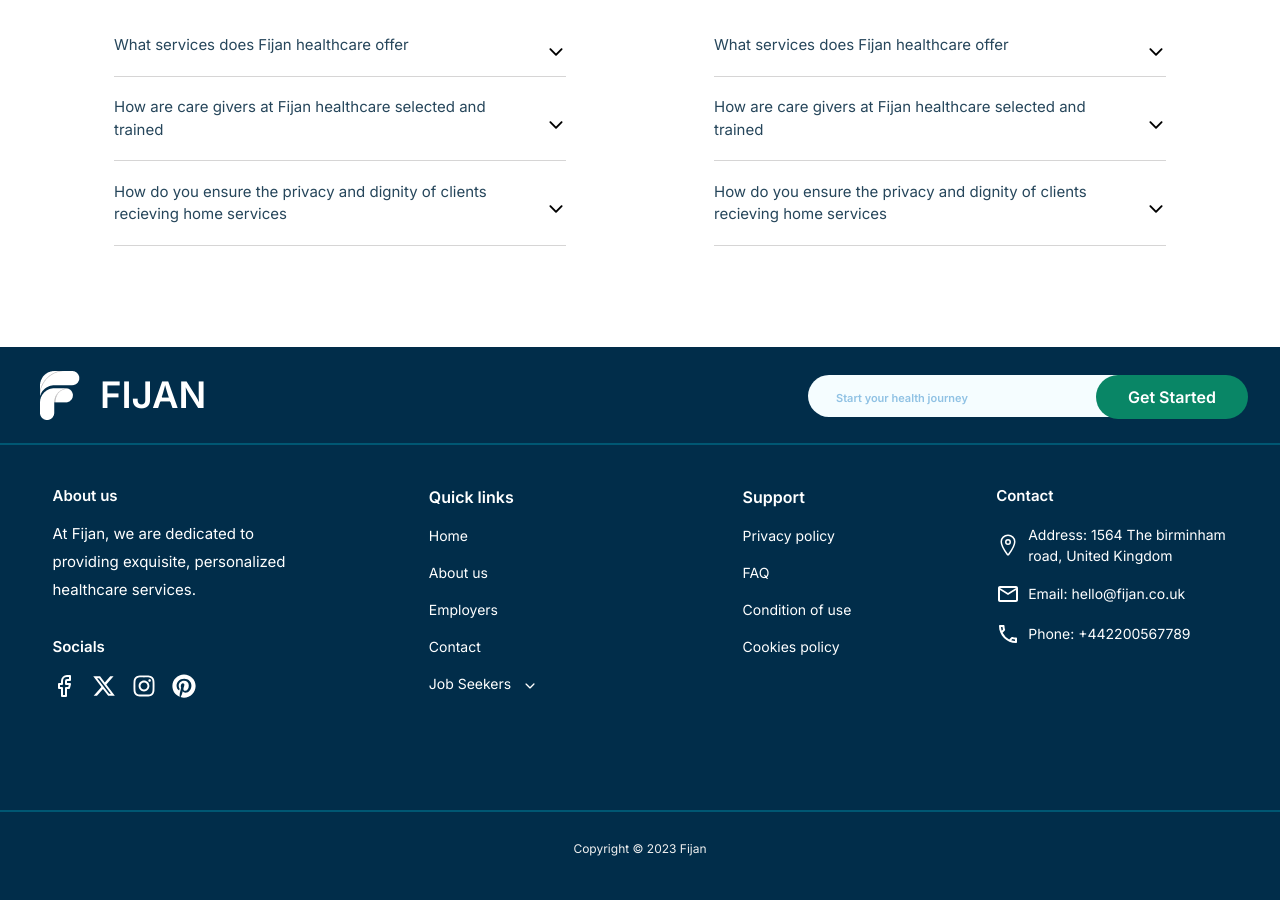
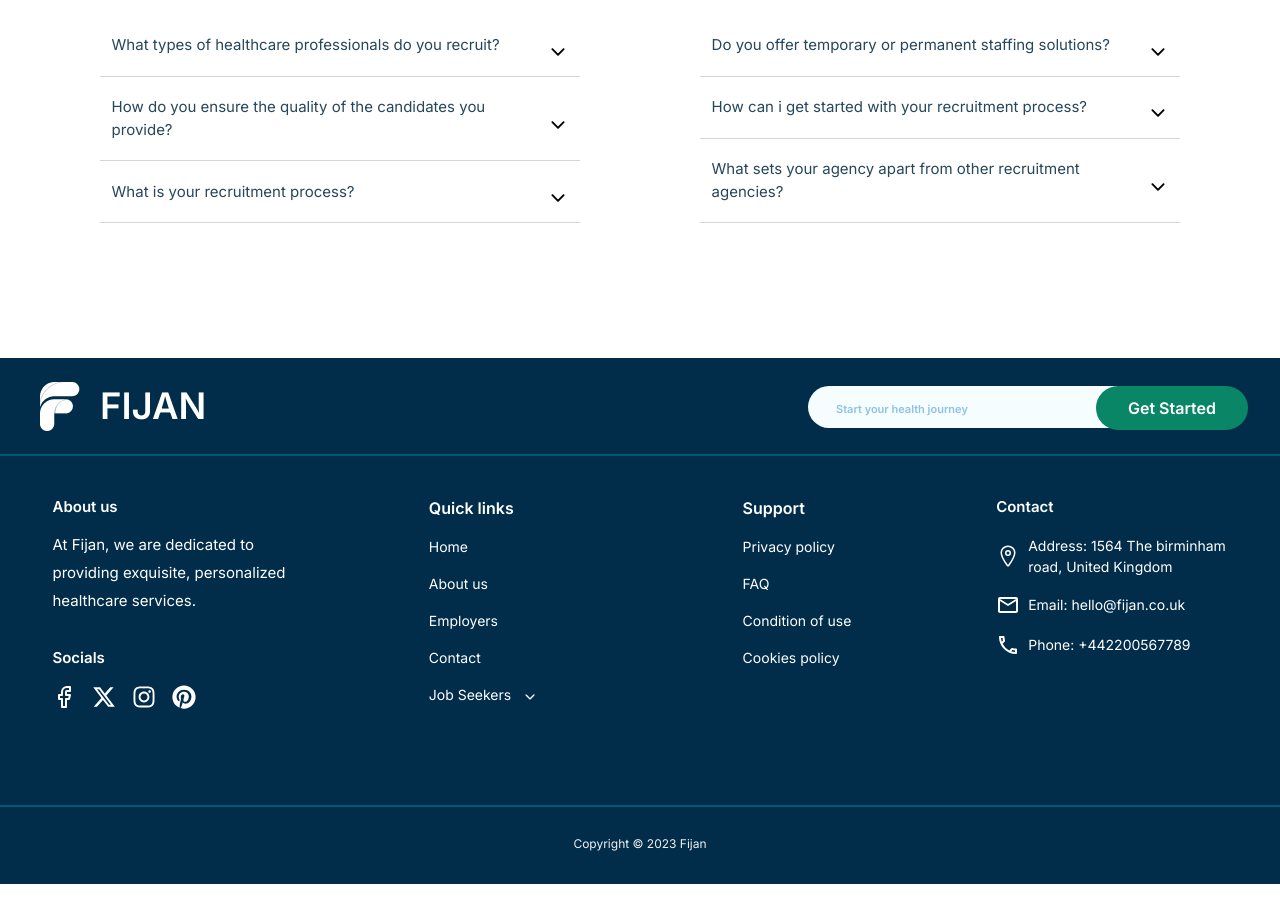
Before and after one commit to Princessayomide53/Fijan, a React (Create React App) app: page / in a window 1280 px wide. Shown: the part 6140-7040 px from the top of the page. Built offline with nearby package versions, Linux system fonts and the light colour scheme; a web font is replaced by a local one.

Commit message:
finishing touch

```diff
--- a/src/Routers/About/OurServices.js
+++ b/src/Routers/About/OurServices.js
@@ -6,7 +6,7 @@ import about4 from '../../Assets/about4.png';
 
 const OurServices = () => {
   return (
-    <section className='mac:max-w-[83rem] md:max-w-[45rem] xl:max-w-[75rem] pro:max-w-[52rem] max-w-[20.5rem] iphone:max-w-[22rem] mx-auto md:mt-[13rem] mt-[10rem] lg:mt-[18rem] xl:mt-[24rem]'>
+    <section className='mac:max-w-[83rem] md:max-w-[45rem] lg:max-w-[60rem] xl:max-w-[75rem] pro:max-w-[52rem] max-w-[20.5rem] iphone:max-w-[22rem] mx-auto md:mt-[13rem] mt-[10rem] lg:mt-[18rem] xl:mt-[24rem]'>
       <h5 className='text-[#098666] text-center md:text-left text-sm leading-[20px] md:text-base lg:text-[1.58rem] font-semibold md:leading-[1.58rem]'>
         OUR SERVICES
       </h5>
@@ -33,7 +33,7 @@ const OurServices = () => {
           />
         </div>
 
-        <p className='text-[#26465B] flex-wrap text-justify text-sm lg:text-[1.1rem] md:px-5 lg:px-3 whitespace-pre-wrap font-normal leading-[1.75rem]'>
+        <p className='text-[#26465B] flex-wrap text-justify text-sm lg:text-[1.1rem] md:px-5 lg:px-2 whitespace-pre-wrap font-normal leading-[1.75rem]'>
           Our adept team of Recruitment Advisors endeavours to identify and
           connect the most adept and dedicated nurses and care professionals
           with the specific requirements and aspirations of each esteemed care
--- a/src/Routers/AllJobs.js
+++ b/src/Routers/AllJobs.js
@@ -113,7 +113,7 @@ const AllJobs = () => {
               </p>
               <input
                 type='file'
-                className=''
+                className='file:mr-3 file:bg-white file:px-5 file:py-2 file:rounded-lg file:text-[#26465B] file:border-[2px] file:border-[#84C3B3]'
                 // placeholder='choose a file'
               />
 
--- a/src/Routers/Contact/ContactPage.js
+++ b/src/Routers/Contact/ContactPage.js
@@ -106,7 +106,7 @@ const ContactPage = () => {
                 </p>
                 <input
                   type='file'
-                  className=''
+                  className='file:mr-3 file:bg-white file:px-5 file:py-2 file:rounded-lg file:text-[#26465B] file:border-[2px] file:border-[#84C3B3]'
                   // placeholder='choose a file'
                 />
 
--- a/src/components/Consultation.js
+++ b/src/components/Consultation.js
@@ -124,7 +124,7 @@ const Consultation = () => {
                 </p>
                 <input
                   type='file'
-                  className=''
+                  className='file:mr-3 file:bg-white file:px-5 file:py-2 file:rounded-lg file:text-[#26465B] file:border-[2px] file:border-[#84C3B3]'
                   // placeholder='choose a file'
                 />
 
--- a/src/components/Footer.js
+++ b/src/components/Footer.js
@@ -1,16 +1,28 @@
-import React from 'react';
+import React, { useState } from 'react';
 import Logof from '../Assets/Logof.png';
 import { FiFacebook } from 'react-icons/fi';
 import { FaXTwitter, FaInstagram, FaPinterest } from 'react-icons/fa6';
 import { IoLocationOutline } from 'react-icons/io5';
 import { MdOutlineEmail, MdOutlineLocalPhone } from 'react-icons/md';
-import { IoIosArrowDown } from 'react-icons/io';
+import { IoIosArrowDown, IoIosArrowUp } from 'react-icons/io';
 import { Link } from 'react-router-dom';
 import { FaArrowUp } from 'react-icons/fa6';
 
 const Footer = () => {
+  const [isOpen, setIsOpen] = useState(false);
+
+  const toggleDropdown = () => {
+    setIsOpen(!isOpen);
+    // console.log(isOpen, 'open');
+  };
   return (
-    <section className='bg-[#012D4A] h-[58.56rem] md:h-[34.56rem] md:mt-[2rem] lg:mt-[3.5rem]'>
+    <section
+      className={`bg-[#012D4A] ${isOpen ? 'h-[62.86rem]' : 'h-[58.56rem]'} ${
+        isOpen ? 'md:h-[44.56rem]' : 'md:h-[40.86rem]'
+      }  pro:h-[41.56rem]  ${
+        isOpen ? 'lg:h-[38.16rem]' : 'lg:h-[32.86rem]'
+      } md:mt-[2rem] lg:mt-[3.5rem]`}
+    >
       <article className='md:border-b-2 border-[#005773] px-4 iphone:px-0'>
         <div className='mac:max-w-[83rem] md:max-w-[45rem] flex gap-3 md:gap-0 flex-col md:flex-row md:justify-between lg:max-w-[60rem] xl:max-w-[75rem] pro:max-w-[52rem] max-w-[22rem] mx-auto pt-[2rem] md:py-[1rem]'>
           <div className='flex gap-3 md:gap-5 items-center'>
@@ -59,8 +71,8 @@ const Footer = () => {
         </div>
       </article>
       <article className='md:border-b-2 border-[#005773]'>
-        <div className='mac:max-w-[83rem] md:max-w-[45rem] lg:max-w-[60rem] xl:max-w-[75rem] pro:max-w-[52rem] max-w-[20rem] iphone:max-w-[22rem] mx-auto pb-[3rem] md:pb-[5rem] lg:pb-[7rem] pt-[2.5rem]'>
-          <div className='grid grid-cols-1 gap-12 md:gap-0 md:grid-cols-3 lg:grid-cols-4 xl:gap-x-14 md:justify-center lg:justify-items-center'>
+        <div className='mac:max-w-[83rem] md:max-w-[45rem] lg:max-w-[60rem] xl:max-w-[75rem] pro:max-w-[52rem] max-w-[20rem] iphone:max-w-[22rem] mx-auto pb-[3rem] md:pb-[4rem] lg:pb-[6rem] pt-[2.5rem]'>
+          <div className='grid grid-cols-1 gap-12 md:gap-7 lg:gap-0 md:grid-cols-3 lg:grid-cols-4 xl:gap-x-14 md:justify-center lg:justify-items-center'>
             <div className='text-white hidden md:flex flex-col font-semibold leading-normal text-[10px]  md:text-[13px] lg:text-[15px] mac:text-lg'>
               <h2>About us</h2>
               <p className='text-white pt-3 text-[10px]  md:text-[13px] lg:text-[15px] mac:text-lg font-normal leading-[28px]'>
@@ -98,9 +110,32 @@ const Footer = () => {
                 <p className='text-white text-[14px]  md:text-[13px] lg:text-[14px] mac:text-base font-normal leading-normal'>
                   <Link to='/contact'> Contact</Link>
                 </p>
-                <p className='text-white flex gap-3 text-[14px]  md:text-[13px] lg:text-[14px] mac:text-base font-normal leading-normal'>
-                  Job Seekers <IoIosArrowDown className='mt-[6px]' />
+                <p
+                  onClick={toggleDropdown}
+                  className='text-white cursor-pointer flex gap-3 text-[14px]  md:text-[13px] lg:text-[14px] mac:text-base font-normal leading-normal'
+                >
+                  Job Seekers{' '}
+                  <IoIosArrowDown
+                    className={`${isOpen ? 'hidden' : 'flex'} mt-[6px]`}
+                  />
+                  {isOpen ? <IoIosArrowUp className='mt-[6px]' /> : ''}
                 </p>
+                {isOpen ? (
+                  <div className='text-[11px] space-y-1 lg:text-sm lg:space-y-2 font-normal capitalize -mt-3'>
+                    <p className='hover:text-[#098666]'>
+                      <Link to='/nurses'>nurses</Link>
+                    </p>
+                    <p className='hover:text-[#098666]'>
+                      <Link to='/medicalDoctors'>doctors</Link>
+                    </p>
+                    <p className='hover:text-[#098666]'>
+                      <Link to='/careSupport'>care support</Link>
+                    </p>
+                  </div>
+                ) : (
+                  ''
+                )}
+
                 {/* <p className='text-white text-[16px]  md:text-[13px] lg:text-[15px] mac:text-lg font-normal leading-normal'>
                 HomeCare
               </p>
@@ -146,9 +181,13 @@ const Footer = () => {
               <p className='text-white text-[14px]  md:text-[13px] lg:text-[14px] mac:text-base font-normal leading-normal'>
                 <Link to='/contact'> Contact</Link>
               </p>
-              <p className='text-white flex gap-3 text-[14px]  md:text-[13px] lg:text-[14px] mac:text-base font-normal leading-normal'>
+              <p
+                onClick={toggleDropdown}
+                className='text-white cursor-pointer flex gap-3 text-[14px]  md:text-[13px] lg:text-[14px] mac:text-base font-normal leading-normal'
+              >
                 Job Seekers <IoIosArrowDown className='mt-[6px]' />
               </p>
+              {isOpen ? <IoIosArrowUp className='mt-[6px]' /> : ''}
             </div>
 
             <div className='space-y-[16px] hidden pt-[1.5rem] md:pt-0 text-white'>
--- a/src/components/Frequent.js
+++ b/src/components/Frequent.js
@@ -6,37 +6,41 @@ const Frequent = () => {
   const questions = [
     {
       id: 1,
-      answer: 'What services does Fijan healthcare offer',
-      quest: 'What services does Fijan healthcare offer',
+      answer:
+        'We recruit a wide range of healthcare professionals, including doctors, nurses, care support workers and many more.',
+      quest: 'What types of healthcare professionals do you recruit?',
     },
     {
       id: 2,
-      answer: 'What services does Fijan healthcare offer',
-      quest: 'How are care givers at Fijan healthcare selected and trained',
+      answer:
+        'We conduct thorough screenings, interviews and background checks to ensure that our candidates meet the highest standards of professionalism, experience and expertise.',
+      quest: 'How do you ensure the quality of the candidates you provide?',
     },
     {
       id: 3,
-      answer: 'What services does Fijan healthcare offer',
-      quest:
-        'How do you ensure the privacy and dignity of clients recieving home services',
+      answer:
+        'Our recruitment process involves sourcing and screening candidates, conducting interviews, checking references, and ensuring all ensuring all necessary certifications and qualications are in order.',
+      quest: 'What is your recruitment process?',
     },
   ];
   const asked = [
     {
       id: 1,
-      answer: 'What services does Fijan healthcare offer',
-      quest: 'What services does Fijan healthcare offer',
+      answer:
+        'We provide both temporary and permanent staffing solutions to meet the diverse needs of our client.',
+      quest: 'Do you offer temporary or permanent staffing solutions?',
     },
     {
       id: 2,
-      answer: 'What services does Fijan healthcare offer',
-      quest: 'How are care givers at Fijan healthcare selected and trained',
+      answer:
+        'To get started, simply contact ue to discuss your staffing needs and requirements, and we will begin the process of finding the best candidate for your organization.',
+      quest: 'How can i get started with your recruitment process?',
     },
     {
       id: 3,
-      answer: 'What services does Fijan healthcare offer',
-      quest:
-        'How do you ensure the privacy and dignity of clients recieving home services',
+      answer:
+        'Our commitment to personalized service, attention to detail and focus on building strong relationship with clients and candidates make us stand out in the health care industry.',
+      quest: 'What sets your agency apart from other recruitment agencies?',
     },
   ];
   const [open, setOpen] = useState(questions.map(() => false));
@@ -58,7 +62,7 @@ const Frequent = () => {
     });
   };
   return (
-    <section className='mac:max-w-[83rem] md:max-w-[45rem] xl:max-w-[75rem] pro:max-w-[52rem] max-w-[20.3rem] iphone:max-w-[22rem] mx-auto md:h-[21rem] lg:h-[26rem] mac:h-[28rem]'>
+    <section className='mac:max-w-[83rem] md:max-w-[45rem] lg:max-w-[60rem] xl:max-w-[75rem] pro:max-w-[52rem] max-w-[20.3rem] iphone:max-w-[22rem] mx-auto md:h-[26rem] lg:h-[29.5rem] xl:h-[26.7rem]'>
       <div className='pt-[1rem]'>
         <h6 className='text-center text-lg pb-[12px] md:pb-0 md:text-base text-[#098666] lg:text-[1.1rem] xl:text-[1.4rem] font-semibold leading-[1.25rem]'>
           FREQUENTLY ASKED QUESTIONS
@@ -66,38 +70,61 @@ const Frequent = () => {
         <h1 className='text-center text-[45px] leading-[40px] md:leading-[1.4rem] special-font md:text-[2.8rem] lg:leading-[3.85rem] font-normal lg:text-[3.5rem] xl:text-6xl mac:text-7xl text-[#014470] '>
           Whats on your mind
         </h1>
-        <div className='flex flex-col py-[50px] md:flex-row md:justify-around lg:justify-between xl:justify-around md:py-[2.5rem] mac:py-[2rem]'>
-          <div>
+        <div className='flex flex-col py-[50px] md:flex-row md:justify-between xl:justify-around md:py-[2.5rem] mac:py-[2rem]'>
+          <div className='md:space-y-[9px] xl:space-y-0'>
             {questions.map((question, index) => (
-              <div key={index} className=''>
-                <div className='flex items-center justify-between border-b-[1px] border-[#D6D5D5]'>
+              <div
+                onClick={() => {
+                  handleOpen(index);
+                }}
+                key={index}
+                className={` ${
+                  open[index] ? 'border-[1px] border-[#D6D5D5]' : ''
+                }`}
+              >
+                <div
+                  className={`${
+                    open[index]
+                      ? 'bg-[#098666] text-white  border-[#098666]'
+                      : ''
+                  } flex items-center px-3 justify-between border-b-[1px] border-[#D6D5D5]`}
+                >
                   <p
                     className={`${index === 0 ? 'mac:w-[28rem]' : ''} ${
-                      index === 1 ? 'mac:w-[23rem]' : ''
-                    } ${index === 2 ? 'mac:w-[23rem]' : ''} ${
-                      index === 0 ? 'lg:w-[18rem]' : ''
-                    } ${index === 1 ? 'lg:w-[15rem]' : ''} ${
-                      index === 2 ? 'lg:w-[15rem]' : ''
-                    } ${index === 0 ? 'xl:w-[27rem]' : ''} ${
-                      index === 1 ? 'xl:w-[22rem]' : ''
-                    } ${index === 2 ? 'lg:w-[18rem]' : ''} ${
-                      index === 1 ? 'w-[17rem]' : ''
+                      index === 1 ? 'mac:w-[27rem]' : ''
+                    } ${index === 2 ? 'mac:w-[27.3rem]' : ''} ${
+                      index === 0 ? 'lg:w-[21rem]' : ''
+                    } ${index === 1 ? 'lg:w-[21.8rem]' : ''} ${
+                      index === 0 ? 'md:w-[17.5rem]' : ''
+                    }${index === 1 ? 'md:w-[17.5rem]' : ''}${
+                      index === 2 ? 'md:w-[18rem]' : ''
+                    } ${index === 2 ? 'lg:w-[19rem]' : ''} ${
+                      index === 0 ? 'xl:w-[27rem]' : ''
+                    } ${index === 1 ? 'xl:w-[27rem]' : ''} ${
+                      index === 2 ? 'xl:w-[27.3rem]' : ''
+                    } ${index === 1 ? 'w-[17rem]' : ''}
+                    ${index === 0 ? 'w-[16.5rem]' : ''} ${
+                      index === 2 ? 'w-[17rem]' : ''
                     } ${
-                      index === 2 ? 'w-[17rem]' : ''
-                    } text-[#26465B] lg:text-[15px] text-sm md:w-[18rem] md:text-[13px] mac:text-lg lg:w-[21rem] xl:w-[25rem] mac:w-[30rem] font-normal whitespace-normal leading-normal py-[1.2rem]`}
+                      open[index] ? 'text-white' : ''
+                    } text-[#26465B] lg:text-[15px] text-sm md:w-[16.5rem] md:text-[13px] mac:text-lg lg:w-[21rem] xl:w-[25rem] mac:w-[30rem] font-normal whitespace-normal leading-normal py-[1.2rem]`}
                   >
                     {question.quest}
                   </p>
                   {open[index] ? (
                     <IoIosArrowUp
-                      className='mt-3 cursor-pointer text-xl text-[#098666] md:text-black'
+                      className={`mt-3 cursor-pointer ${
+                        open[index] ? 'text-white md:text-white' : ''
+                      } text-xl text-[#098666] md:text-black `}
                       onClick={() => {
                         handleOpen(index);
                       }}
                     />
                   ) : (
                     <IoIosArrowDown
-                      className='mt-3 cursor-pointer text-xl text-[#098666] md:text-black'
+                      className={`mt-3 cursor-pointer text-xl text-[#098666] md:text-black ${
+                        open[index] ? 'text-white md:text-white' : ''
+                      }`}
                       onClick={() => {
                         handleOpen(index);
                       }}
@@ -106,8 +133,25 @@ const Frequent = () => {
                 </div>
                 {/* <IoIosArrowDown /> */}
                 {open[index] && (
-                  <div className='flex-grow [7.625rem] mt-2 transition-all duration-300 ease-in-out font-medium bg-white rounded-md shadow-lg px-[1.52rem] py-[1rem] flex justify-start items-center'>
-                    <p className='text-[#26465B] lg:text-[15px] text-sm font-medium md:text-[13px] leading-normal lg:leading-normal'>
+                  <div className='flex-grow [7.625rem] mt-2 transition-all duration-300 ease-in-out font-medium bg-white rounded-md shadow-lg px-3 py-[1rem] flex justify-start items-center'>
+                    <p
+                      className={`${index === 0 ? 'mac:w-[28rem]' : ''} ${
+                        index === 1 ? 'mac:w-[27rem]' : ''
+                      } ${index === 2 ? 'mac:w-[27.3rem]' : ''} ${
+                        index === 0 ? 'lg:w-[21rem]' : ''
+                      } ${index === 1 ? 'lg:w-[21.8rem]' : ''} ${
+                        index === 2 ? 'lg:w-[21rem]' : ''
+                      } ${index === 0 ? 'xl:w-[27rem]' : ''} ${
+                        index === 1 ? 'xl:w-[27rem]' : ''
+                      } ${index === 2 ? 'xl:w-[27.3rem]' : ''}
+                      ${index === 0 ? 'md:w-[17.5rem]' : ''}${
+                        index === 1 ? 'md:w-[17.5rem]' : ''
+                      }${index === 2 ? 'md:w-[18rem]' : ''} ${
+                        index === 1 ? 'w-full' : ''
+                      } ${
+                        index === 2 ? 'w-full' : ''
+                      }  text-[#26465B] lg:text-[14.5px] text-sm font-medium md:text-[12.85px] leading-normal lg:leading-normal`}
+                    >
                       {question.answer}
                     </p>
                   </div>
@@ -118,35 +162,58 @@ const Frequent = () => {
 
           <div>
             {asked.map((ask, index) => (
-              <div key={index}>
-                <div className='flex items-center justify-between border-b-[1px] border-[#D6D5D5]'>
+              <div
+                onClick={() => {
+                  handlesOpen(index);
+                }}
+                key={index}
+                className={` ${
+                  show[index] ? 'border-[1px] border-[#D6D5D5]' : ''
+                }`}
+              >
+                <div
+                  className={`${
+                    show[index]
+                      ? 'bg-[#098666] text-white  border-[#098666]'
+                      : ''
+                  } flex items-center px-3  justify-between border-b-[1px] border-[#D6D5D5]`}
+                >
                   <p
                     className={`${index === 0 ? 'mac:w-[28rem]' : ''} ${
-                      index === 1 ? 'mac:w-[23rem]' : ''
-                    } ${index === 2 ? 'mac:w-[23rem]' : ''} ${
-                      index === 0 ? 'lg:w-[18rem]' : ''
-                    } ${index === 1 ? 'lg:w-[15rem]' : ''} ${
-                      index === 2 ? 'lg:w-[15rem]' : ''
-                    }${index === 0 ? 'xl:w-[27rem]' : ''} ${
-                      index === 1 ? 'xl:w-[22rem]' : ''
-                    } ${index === 2 ? 'lg:w-[18rem]' : ''}   ${
-                      index === 1 ? 'w-[17rem]' : ''
+                      index === 1 ? 'mac:w-[27rem]' : ''
+                    } ${index === 2 ? 'mac:w-[27.3rem]' : ''} ${
+                      index === 0 ? 'lg:w-[21rem]' : ''
+                    } ${index === 1 ? 'lg:w-[21.8rem]' : ''} ${
+                      index === 0 ? 'md:w-[17.5rem]' : ''
+                    }${index === 1 ? 'md:w-[17.5rem]' : ''}${
+                      index === 2 ? 'md:w-[18rem]' : ''
+                    } ${index === 2 ? 'lg:w-[19rem]' : ''} ${
+                      index === 0 ? 'xl:w-[27rem]' : ''
+                    } ${index === 1 ? 'xl:w-[27rem]' : ''} ${
+                      index === 2 ? 'xl:w-[27.3rem]' : ''
+                    } ${index === 1 ? 'w-[17rem]' : ''}
+                    ${index === 0 ? 'w-[16.5rem]' : ''} ${
+                      index === 2 ? 'w-[17rem]' : ''
                     } ${
-                      index === 2 ? 'w-[17rem]' : ''
+                      show[index] ? 'text-white' : ''
                     } text-[#26465B] text-sm lg:text-[15px] md:text-[13px]  md:w-[18rem] mac:text-lg lg:w-[21rem] xl:w-[25rem] mac:w-[30rem] font-normal whitespace-normal leading-normal py-[1.2rem]`}
                   >
                     {ask.quest}
                   </p>
                   {show[index] ? (
                     <IoIosArrowUp
-                      className='mt-3 cursor-pointer text-xl text-[#098666] md:text-black'
+                      className={`mt-3 cursor-pointer ${
+                        show[index] ? 'text-white md:text-white' : ''
+                      } text-xl text-[#098666] md:text-black `}
                       onClick={() => {
                         handlesOpen(index);
                       }}
                     />
                   ) : (
                     <IoIosArrowDown
-                      className='mt-3 cursor-pointer text-xl text-[#098666] md:text-black'
+                      className={`mt-3 cursor-pointer ${
+                        show[index] ? 'text-white md:text-white' : ''
+                      } text-xl text-[#098666] md:text-black `}
                       onClick={() => {
                         handlesOpen(index);
                       }}
@@ -155,8 +222,25 @@ const Frequent = () => {
                   {/* <IoIosArrowDown className='mt-5 text-xl text-[#098666] md:text-black' /> */}
                 </div>{' '}
                 {show[index] && (
-                  <div className='flex-grow [7.625rem] mt-2 transition-all duration-300 ease-in-out font-medium bg-white rounded-md shadow-lg px-[1.52rem] py-[1rem] flex justify-start items-center'>
-                    <p className='text-[#26465B] lg:text-[15px] text-sm font-medium md:text-[13px] leading-normal lg:leading-normal'>
+                  <div className='flex-grow [7.625rem] mt-2 transition-all duration-300 ease-in-out font-medium bg-white rounded-md shadow-lg px-3 py-[1rem] flex justify-start items-center'>
+                    <p
+                      className={`${index === 0 ? 'mac:w-[28rem]' : ''} ${
+                        index === 1 ? 'mac:w-[27rem]' : ''
+                      } ${index === 2 ? 'mac:w-[27.3rem]' : ''} ${
+                        index === 0 ? 'lg:w-[21rem]' : ''
+                      } ${index === 1 ? 'lg:w-[21.2rem]' : ''} ${
+                        index === 2 ? 'lg:w-[21.5rem]' : ''
+                      } ${index === 0 ? 'xl:w-[27rem]' : ''} ${
+                        index === 1 ? 'xl:w-[27rem]' : ''
+                      } ${index === 2 ? 'xl:w-[27.3rem]' : ''}
+                      ${index === 0 ? 'md:w-[17.5rem]' : ''}${
+                        index === 1 ? 'md:w-[17.5rem]' : ''
+                      }${index === 2 ? 'md:w-[18rem]' : ''} ${
+                        index === 1 ? 'w-full' : ''
+                      } ${
+                        index === 2 ? 'w-full' : ''
+                      }  text-[#26465B] lg:text-[14.5px] text-sm font-medium md:text-[12.85px] leading-normal lg:leading-normal`}
+                    >
                       {ask.answer}
                     </p>
                   </div>
```
Also changed, not shown: src/App.css (+40 -0 lines), src/Routers/About/Mission.js (+7 -7 lines), src/Routers/About/Values.js (+8 -8 lines), src/components/Nav.js (+18 -3 lines).
